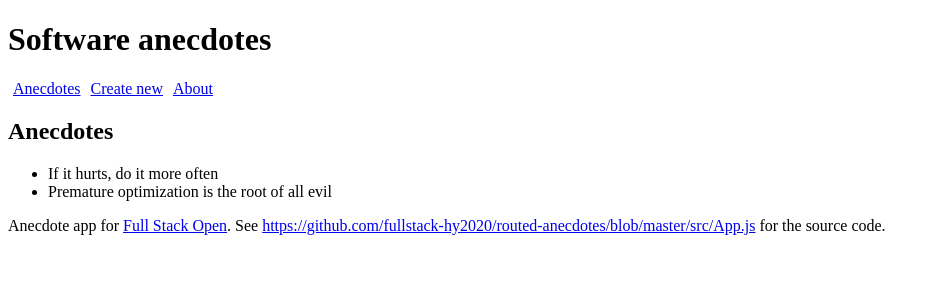
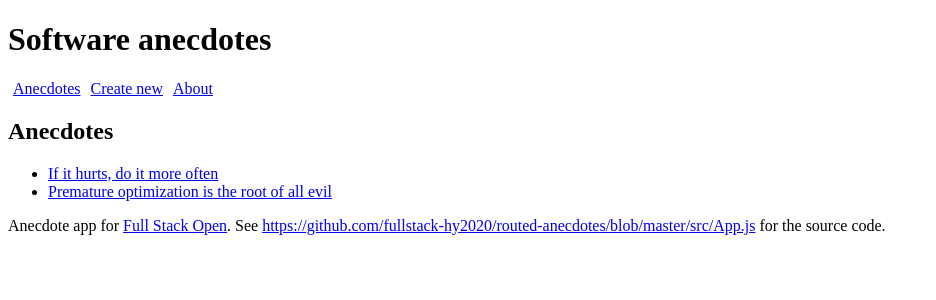
Before and after one commit to DavidGonzalezJ/routed-anecdotes, a React (Vite) app: page / in a window 1280 px wide. Shown: the top 300 px of the page, without its empty margins (0-936 px from the left). Built offline with nearby package versions, Linux system fonts and the light colour scheme.

Commit message:
Adding a view for a single anecdote

```diff
--- a/src/App.jsx
+++ b/src/App.jsx
@@ -2,17 +2,30 @@
 import { useState } from 'react'
 import {
   BrowserRouter as Router,
-  Routes, Route, Link
+  Routes, Route, Link, useMatch
 } from 'react-router-dom'
 
 const AnecdoteList = ({ anecdotes }) => (
   <div>
     <h2>Anecdotes</h2>
     <ul>
-      {anecdotes.map(anecdote => <li key={anecdote.id} >{anecdote.content}</li>)}
+      {anecdotes.map(anecdote =>
+        <li key={anecdote.id}>
+          <Link to={`/${anecdote.id}`}>{anecdote.content}</Link>
+        </li>)}
     </ul>
   </div>
 )
+
+const Anecdote = ({anecdote}) => {
+  return(
+    <div>
+      <h2>{anecdote.content}</h2>
+      <p>has {anecdote.votes} votes</p>
+      <p>for more info see <a href={anecdote.info}>{anecdote.info}</a></p>
+    </div>
+  )
+}
 
 const About = () => (
   <div>
@@ -116,10 +129,14 @@ const App = () => {
     setAnecdotes(anecdotes.map(a => a.id === id ? voted : a))
   }
 
+  const match = useMatch('/:id')
+  const anecdote = match
+    ? anecdotes.find(anecdote => anecdote.id === Number(match.params.id))
+    : null
+
   return (
     <>
     <h1>Software anecdotes</h1>
-    <Router>
       <div>
         <Link style={padding} to='/'>Anecdotes</Link>
         <Link style={padding} to='/create'>Create new</Link>
@@ -127,10 +144,10 @@ const App = () => {
       </div>
       <Routes>
         <Route path='/' element={<AnecdoteList anecdotes={anecdotes}/>} />
+        <Route path='/:id' element={<Anecdote anecdote={anecdote}/>} />
         <Route path='/create' element={<CreateNew/>} />
         <Route path='/about' element={<About/>} />
       </Routes>
-    </Router>
     <div>
       <Footer />
     </div>
--- a/src/main.jsx
+++ b/src/main.jsx
@@ -1,5 +1,11 @@
 import React from 'react'
 import ReactDOM from 'react-dom/client'
 import App from './App'
+import { BrowserRouter as Router } from 'react-router-dom'
 
-ReactDOM.createRoot(document.getElementById('root')).render(<App />)
+
+ReactDOM.createRoot(document.getElementById('root')).render(
+    <Router>
+        <App />
+    </Router>
+)
```
